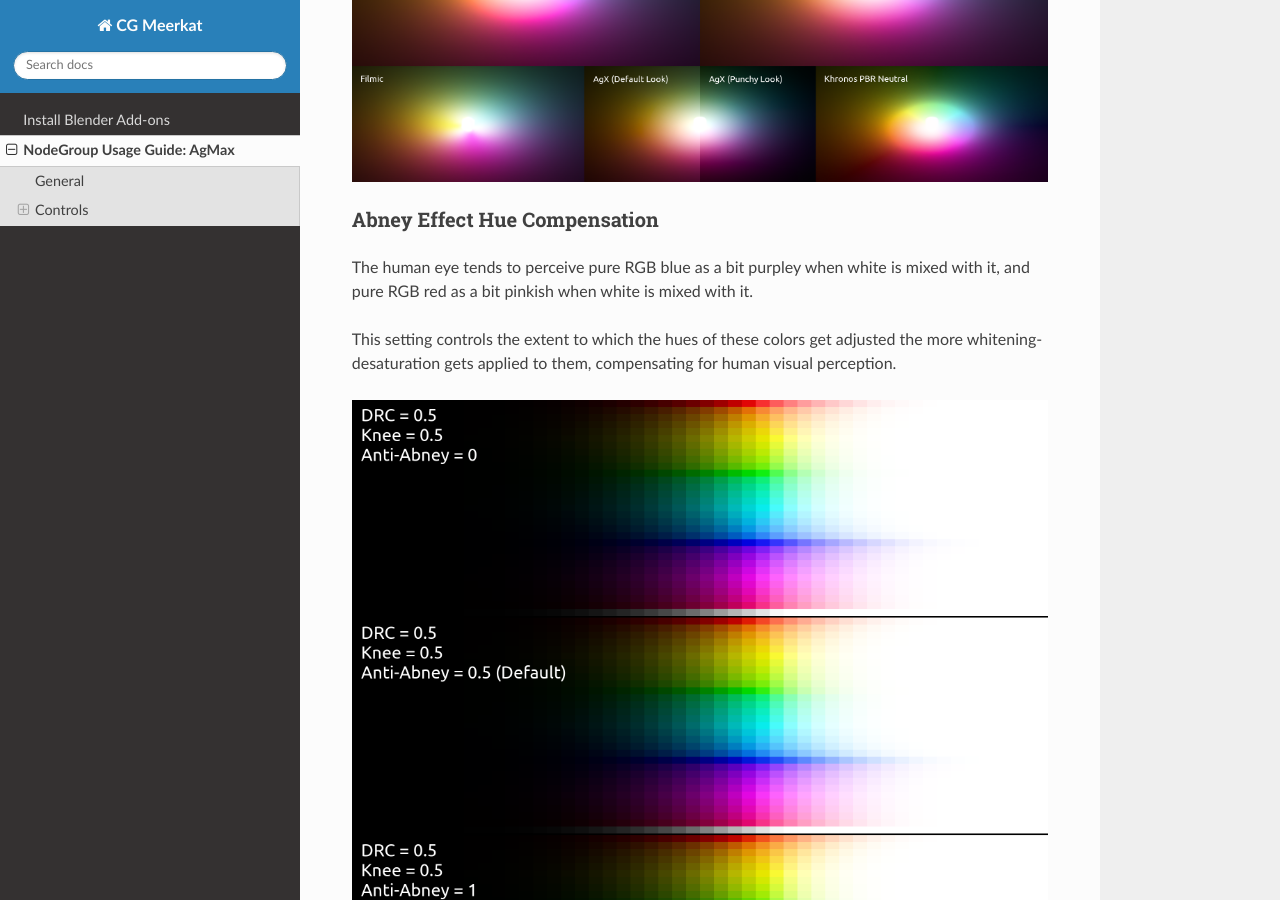
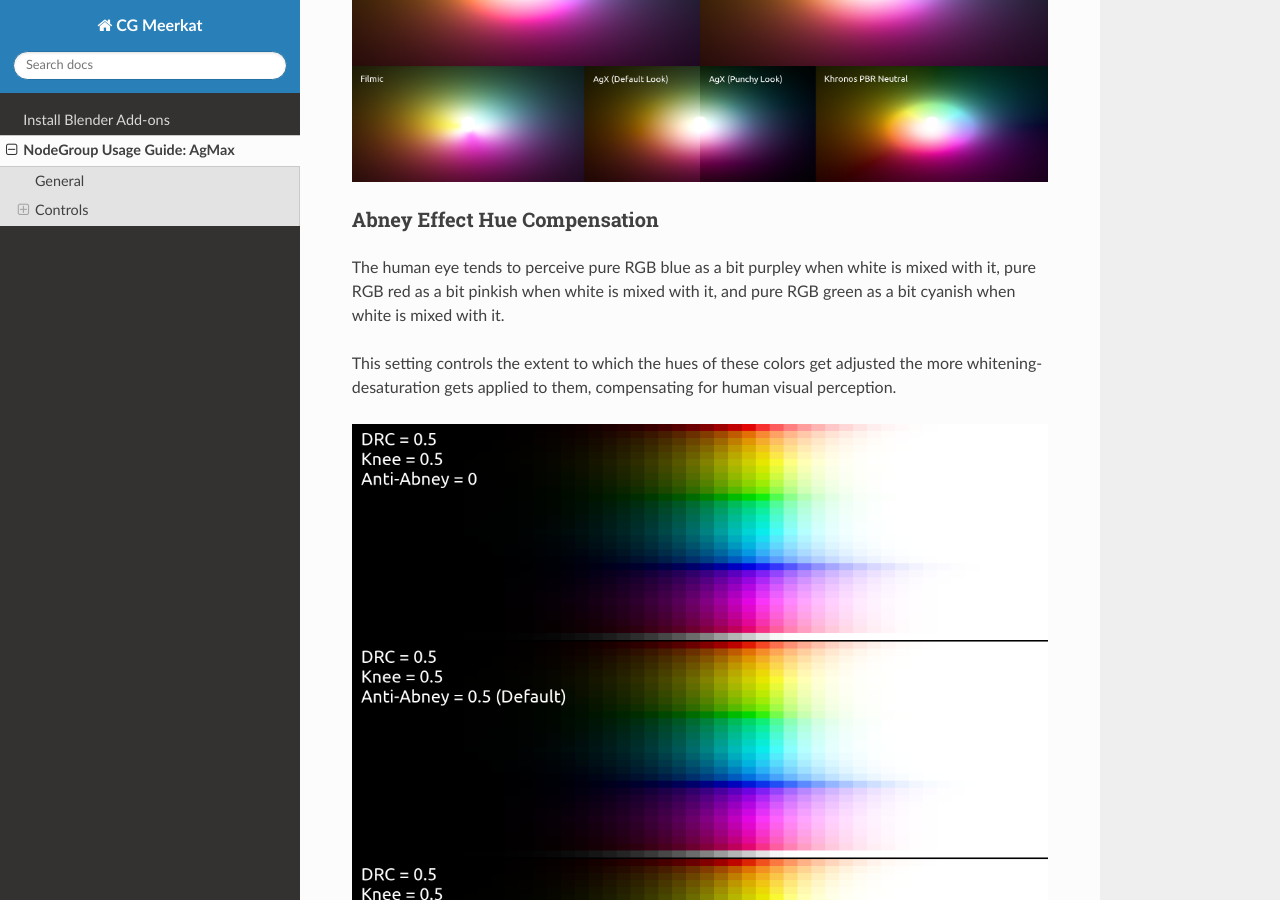
Before and after one commit to cgmeerkat/blender-addons-documentation, a Sphinx documentation site: the page built from docs/source/nodegroups/AgMax_tonemapper.rst, in a window 1280 px wide and 900 px high, scrolled down 2055 px. Built offline with Sphinx 7.4.7 and the Read the Docs theme 3.1.0, drawn with Linux system fonts in a browser that asks for light colours.

Commit message:
Update AgMax_tonemapper.rst

```diff
--- a/docs/source/nodegroups/AgMax_tonemapper.rst
+++ b/docs/source/nodegroups/AgMax_tonemapper.rst
@@ -29,7 +29,7 @@ Higher values produce visually smoother highlight desaturation behavior in brigh
 
 Abney Effect Hue Compensation
 ----------
-The human eye tends to perceive pure RGB blue as a bit purpley when white is mixed with it, and pure RGB red as a bit pinkish when white is mixed with it.
+The human eye tends to perceive pure RGB blue as a bit purpley when white is mixed with it, pure RGB red as a bit pinkish when white is mixed with it, and pure RGB green as a bit cyanish when white is mixed with it.
 
 This setting controls the extent to which the hues of these colors get adjusted the more whitening-desaturation gets applied to them, compensating for human visual perception.
 
```
